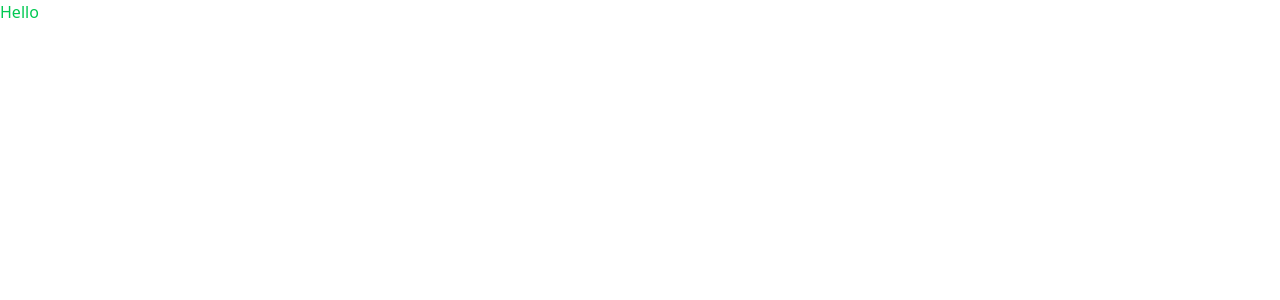
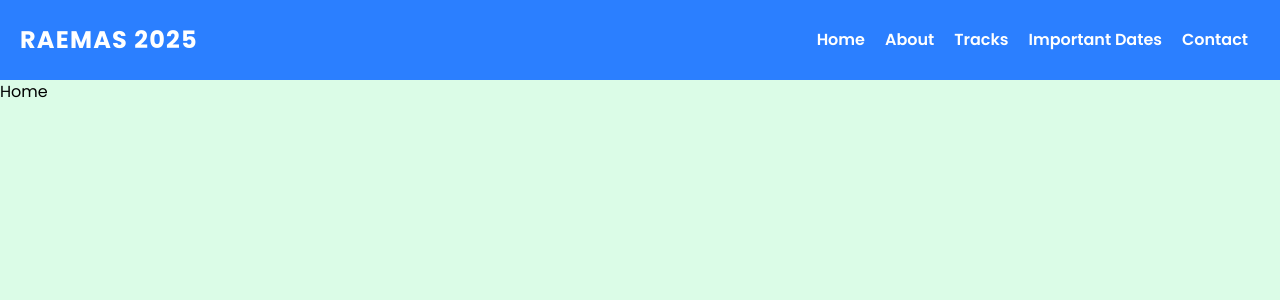
Before and after one commit to adithya-b-r/RAEMAS-2025, a React (Vite) app: page / in a window 1280 px wide. Shown: the top 300 px of the page. Built offline with nearby package versions, Linux system fonts and the light colour scheme.

Commit message:
Added Navbar, And Structure.

```diff
--- a/index.html
+++ b/index.html
@@ -1,13 +1,19 @@
 <!doctype html>
 <html lang="en">
+
 <head>
   <meta charset="UTF-8" />
   <link rel="icon" type="image/svg+xml" href="/vite.svg" />
   <meta name="viewport" content="width=device-width, initial-scale=1.0" />
-    <title>GSAP Tutorial</title>
+  <link
+    href="https://fonts.googleapis.com/css2?family=Poppins:ital,wght@0,100;0,200;0,300;0,400;0,500;0,600;0,700;0,800;0,900;1,100;1,200;1,300;1,400;1,500;1,600;1,700;1,800;1,900&family=Roboto:ital,wght@0,100..900;1,100..900&display=swap"
+    rel="stylesheet">
+  <title>RAEMAS 2025</title>
 </head>
+
 <body>
   <div id="root"></div>
   <script type="module" src="/src/main.jsx"></script>
 </body>
+
 </html>
--- a/src/App.jsx
+++ b/src/App.jsx
@@ -1,11 +1,12 @@
 import { useState } from 'react'
+import { Navbar } from './Components/Navbar'
+import { Pages } from './Pages'
 
 function App() {
-  const [count, setCount] = useState(0)
-
   return (
     <>
-      <h1 className='text-green-500'>Hello</h1>
+      <Navbar />
+      <Pages />
     </>
   )
 }
--- /dev/null
+++ b/src/Components/Navbar.jsx
@@ -0,0 +1,15 @@
+export const Navbar = () => {
+  return(
+    <nav className="w-full md:h-[10vh] h-[8.5vh] bg-blue-500 flex justify-between items-center pl-5 pr-8 fixed top-0 left-0 z-12">
+      <div className="text-white font-bold text-2xl tracking-wider">RAEMAS 2025</div>
+
+      <div className="flex text-white font-semibold gap-5">
+        <a href="">Home</a>
+        <a href="">About</a>
+        <a href="">Tracks</a>
+        <a href="">Important Dates</a>
+        <a href="">Contact</a>
+      </div>
+    </nav>
+  )
+}
--- /dev/null
+++ b/src/Pages.jsx
@@ -0,0 +1,17 @@
+import { About } from "./Pages/About"
+import { Contact } from "./Pages/Contact"
+import { Home } from "./Pages/Home"
+import { ImportantDates } from "./Pages/ImportantDates"
+import { Tracks } from "./Pages/Tracks"
+
+export const Pages = () => {
+  return (
+    <div className="bg-amber-200 w-full h-[100vh] pt-[10vh] overflow-y-scroll">
+      <Home />
+      <About />
+      <Tracks />
+      <ImportantDates />
+      <Contact />
+    </div>
+  )
+}
--- /dev/null
+++ b/src/Pages/About.jsx
@@ -0,0 +1,7 @@
+export const About = () => {
+  return (
+    <div className="h-[90vh] w-full bg-green-100">
+      About
+    </div>
+  )
+}
--- /dev/null
+++ b/src/Pages/Contact.jsx
@@ -0,0 +1,7 @@
+export const Contact = () => {
+  return(
+    <div className="h-[40vh] w-full bg-black text-white">
+      Contact
+    </div>
+  )
+}
--- /dev/null
+++ b/src/Pages/Home.jsx
@@ -0,0 +1,7 @@
+export const Home = () => {
+  return (
+    <div className="h-[90vh] w-full bg-green-100">
+      Home
+    </div>
+  )
+}
--- /dev/null
+++ b/src/Pages/ImportantDates.jsx
@@ -0,0 +1,7 @@
+export const ImportantDates = () => {
+  return (
+    <div className="h-[90vh] w-full bg-green-100">
+      Important Dates
+    </div>
+  )
+}
--- /dev/null
+++ b/src/Pages/Tracks.jsx
@@ -0,0 +1,7 @@
+export const Tracks = () => {
+  return(
+    <div className="h-[90vh] w-full bg-green-100">
+   Tracks
+    </div>
+  )
+}
--- a/src/index.css
+++ b/src/index.css
@@ -1,8 +1,6 @@
 @import "tailwindcss";
 
 *{
-  margin: 0;
-  padding: 0;
   box-sizing: border-box;
 }
 
@@ -10,3 +8,7 @@ html, body{
   height: 100%;
   width: 100%;
 }
+
+body{
+  font-family: "Poppins", sans-serif;
+}
```
Lines whose indentation alone changed are shown as unchanged.
